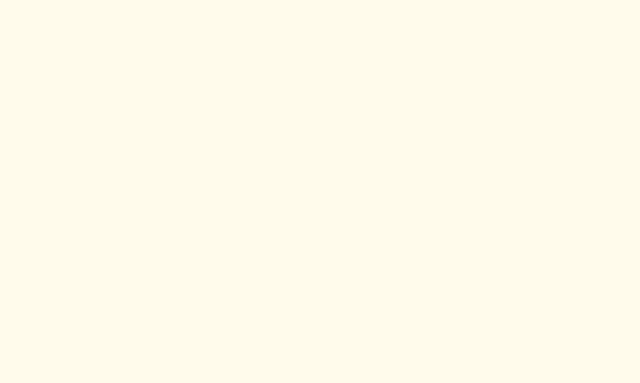
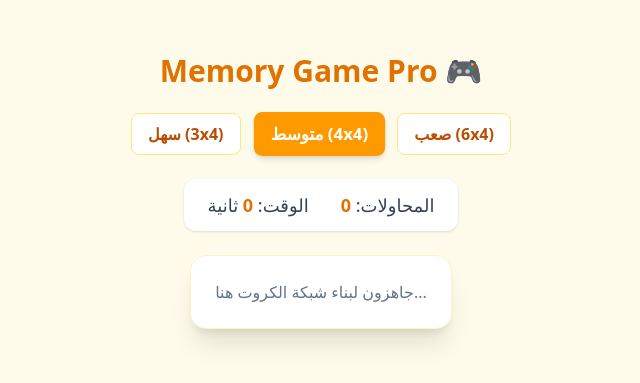
Before and after one commit to Abdulrahman-25Dev/Memory-Game-Pro, a Next.js app: page / in a window 1280 px wide. Shown: the part 209-592 px from the top of the page, without its empty margins (319-959 px from the left). Built offline with nearby package versions, Linux system fonts and the light colour scheme.

Commit message:
ybuhenvjds

```diff
--- a/app/page.tsx
+++ b/app/page.tsx
@@ -1,8 +1,54 @@
+"use client";
+
+import { useState, useEffect } from "react";
+
+// تعريف نوع الكارت
+interface Card {
+  id: number;
+  value: string; // ممكن تكون إيموجي أو اسم صورة
+  isFlipped: boolean;
+  isMatched: boolean;
+}
 
 export default function Home() {
+  // الستيت الخاصة بمستويات الصعوبة
+  const [difficulty, setDifficulty] = useState<"easy" | "medium" | "hard">("medium");
+  const [cards, setCards] = useState<Card[]>([]);
+  const [moves, setMoves] = useState(0);
+  const [time, setTime] = useState(0);
+  const [gameStarted, setGameStarted] = useState(false);
+
   return (
-    <div className="flex flex-col flex-1 items-center justify-center bg-amber-50">
+    <div className="flex flex-col flex-1 items-center justify-center min-h-screen bg-amber-50 p-4">
+      <h1 className="text-3xl font-bold text-amber-600 mb-6">Memory Game Pro 🎮</h1>
 
+      {/* خيارات مستوى الصعوبة */}
+      <div className="flex gap-4 mb-6">
+        {(["easy", "medium", "hard"] as const).map((level) => (
+          <button
+            key={level}
+            onClick={() => setDifficulty(level)}
+            className={`px-4 py-2 rounded-lg font-semibold capitalize transition-all ${
+              difficulty === level
+                ? "bg-amber-500 text-white shadow-md scale-105"
+                : "bg-white text-amber-700 border border-amber-200 hover:bg-amber-100"
+            }`}
+          >
+            {level === "easy" ? "سهل (3x4)" : level === "medium" ? "متوسط (4x4)" : "صعب (6x4)"}
+          </button>
+        ))}
+      </div>
+
+      {/* العدادات */}
+      <div className="flex gap-8 text-lg font-medium text-slate-700 mb-6 bg-white px-6 py-3 rounded-xl shadow-sm">
+        <div>الوقت: <span className="font-bold text-amber-600">{time}</span> ثانية</div>
+        <div>المحاولات: <span className="font-bold text-amber-600">{moves}</span></div>
+      </div>
+
+      {/* منطقة اللعب (الشبكة) */}
+      <div className="bg-white p-6 rounded-2xl shadow-xl border border-amber-100">
+        <p className="text-slate-500 text-center">جاهزون لبناء شبكة الكروت هنا...</p>
+      </div>
     </div>
   );
 }
```
